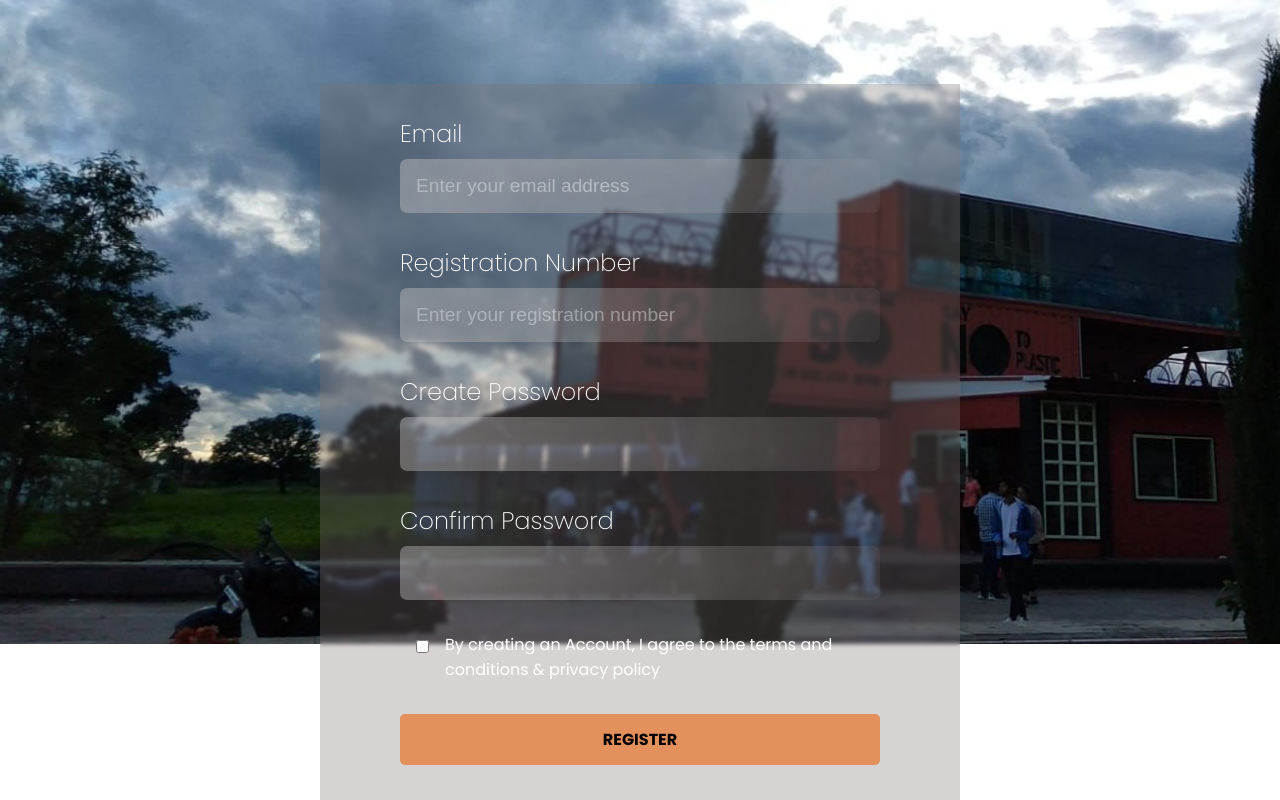
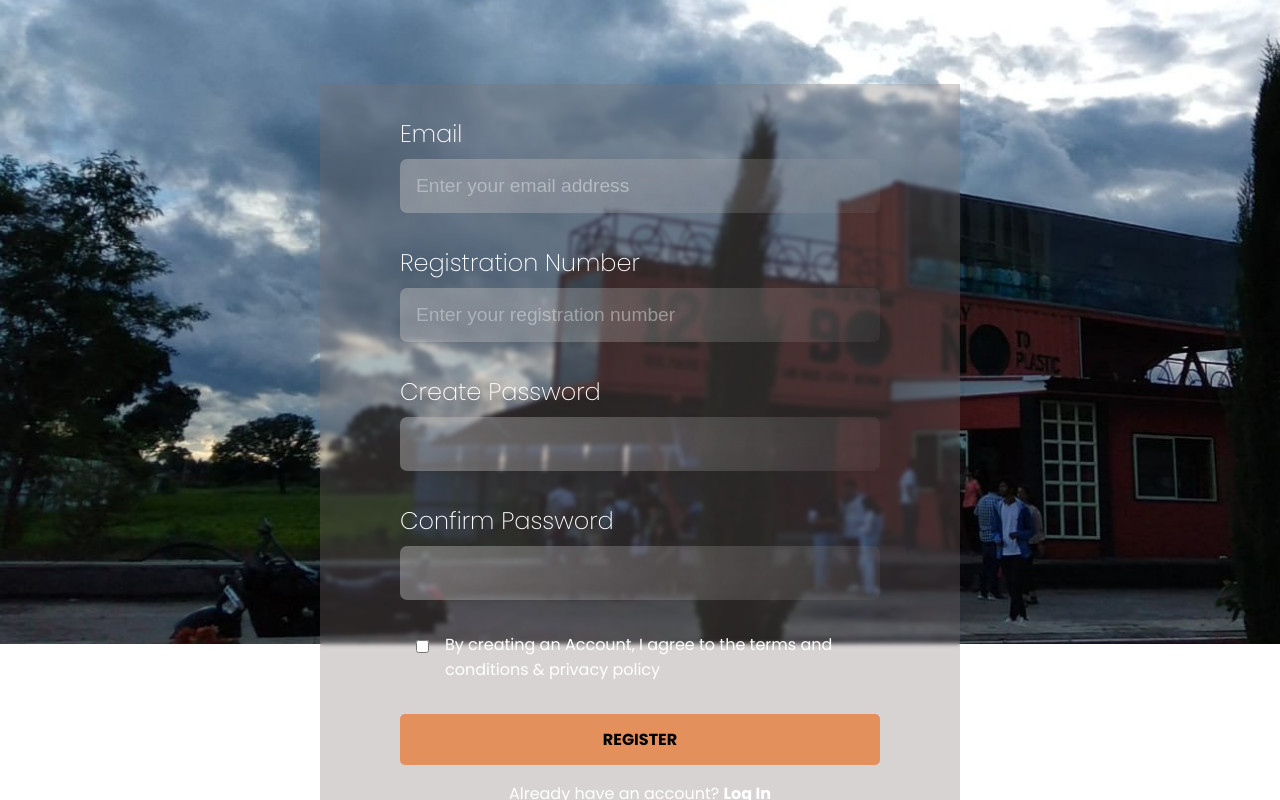
Before and after one commit to nabihaakhann/UnderBelly-Express, a React (Create React App) app in the folder Client/: page / in a window 1280 px wide. Both pictures are taken after a click on the element "Register". Shown: the part 156-956 px from the top of the page. Built offline with nearby package versions, Linux system fonts and the light colour scheme.

Commit message:
React Router Integerated

```diff
--- a/Client/package.json
+++ b/Client/package.json
@@ -12,6 +12,7 @@
     "@testing-library/user-event": "^13.5.0",
     "react": "^18.2.0",
     "react-dom": "^18.2.0",
+    "react-router-dom": "^6.8.0",
     "react-scripts": "5.0.1",
     "web-vitals": "^2.1.4"
   },
--- a/Client/src/App.js
+++ b/Client/src/App.js
@@ -1,6 +1,8 @@
 import './index.css';
-import LoginPage from './components/LoginPage';
-import { useEffect, useState } from 'react';
+import LoginPage from './components/LoginPage/LoginPage';
+import ErrorPage from './components/ErrorPage';
+
+import {createBrowserRouter, RouterProvider} from 'react-router-dom';
 
 function App() {
   // // Testing if the server is accepting any requests or not
@@ -9,11 +11,20 @@ function App() {
   //   .then(response => response.text())
   //   .then(text => console.log(text))
   // }, []);
+  const router = createBrowserRouter([
+    {
+      path: '/',
+      element: <LoginPage />,
+
+    },
+    {
+      path: '/:userId/home',
+      element: <div>This is the Home Page!</div>,
+    }
+  ])
 
   return (
-    <>
-      <LoginPage />
-    </>
+    <RouterProvider router={router} errorElement={<div>This is the error Page</div>}/>
   );
 }
 
--- /dev/null
+++ b/Client/src/components/ErrorPage.jsx
@@ -0,0 +1,15 @@
+import { useRouteError } from 'react-router-dom';
+import '../index.css';
+
+export default function ErrorPage(){
+    const error = useRouteError();
+    console.log(error);
+
+    return (
+        <div id='error-page'>
+            <h1 style={{marginBottom: '2rem'}}>Oops! Something went Wrong.</h1>
+            <p style={{marginBottom: '2rem'}}>Sorry, an unexpected error has occurred.</p>
+            <p><em>{error.status} {error.statusText}</em></p>
+        </div>
+    )
+}
--- a/Client/src/components/LoginForm.jsx
+++ b/Client/src/components/LoginPage/LoginForm.jsx
@@ -1,4 +1,4 @@
-import '../index.css';
+import '../../index.css';
 import {
     Colors,
     Button,
@@ -6,9 +6,10 @@ import {
     Input,
     HighlightedText,
     MessageBox
-}  from '../ui/ui';
+}  from '../../ui/ui';
 
 import { useState } from 'react';
+import { useNavigate } from 'react-router-dom';
 
 export default function LoginForm({register, setOutput, clearOutput, showOutput}){
     const [loginFormData, setLoginFormData] = useState({
@@ -16,6 +17,9 @@ export default function LoginForm({register, setOutput, clearOutput, showOutput}
         password: '',
         user: 'student'
     })
+
+    // For Redirecting to another url
+    const navigate = useNavigate();
 
     function setFormData(name, value){
         setLoginFormData(prevData => {
@@ -50,6 +54,10 @@ export default function LoginForm({register, setOutput, clearOutput, showOutput}
             console.log(response);
             setOutput(response.responseMessage);
             clearOutput();
+
+            if(response.success){
+                navigate(`/${response.userId}/home`);
+            }
         })
     }
 
--- a/Client/src/components/LoginPage.jsx
+++ b/Client/src/components/LoginPage/LoginPage.jsx
@@ -7,8 +7,12 @@ export default function LoginPage(){
   // Show Login & Registration Form
   const [showLoginForm, setShowLoginForm] = useState(true);
 
-  function showRegistrationForm(){
+  function displayRegistrationForm(){
     setShowLoginForm(false);
+  }
+
+  function displayLoginForm(){
+    setShowLoginForm(true);
   }
 
   //Show Message/Alert Box
@@ -37,7 +41,7 @@ export default function LoginPage(){
     <div id='login-page'>
       {showLoginForm ?
         <LoginForm
-          register={showRegistrationForm}
+          register={displayRegistrationForm}
           showOutput={showMessageBox}
           clearOutput={clearMessageBox}
           setOutput={displayMessageBox}
@@ -46,6 +50,7 @@ export default function LoginPage(){
           showOutput={showMessageBox}
           clearOutput={clearMessageBox}
           setOutput={displayMessageBox}
+          login={displayLoginForm}
         />}
     </div>
   )
--- a/Client/src/components/RegistrationForm.jsx
+++ b/Client/src/components/LoginPage/RegistrationForm.jsx
@@ -1,8 +1,8 @@
 import { useState } from "react";
 
-import {Input, Button, Colors, MessageBox} from '../ui/ui';
+import {Input, Button, Colors, MessageBox, HighlightedText} from '../../ui/ui';
 
-export default function RegistrationForm({showOutput, clearOutput, setOutput}){
+export default function RegistrationForm({showOutput, clearOutput, setOutput, login}){
     // Form Handling
     const [registrationFormData, setRegistrationFormData] = useState({
         email: '',
@@ -29,7 +29,6 @@ export default function RegistrationForm({showOutput, clearOutput, setOutput}){
         if(number.length === 10 && testOne && testTwo){
             return true;
         }
-
         return false;
     }
 
@@ -133,6 +132,13 @@ export default function RegistrationForm({showOutput, clearOutput, setOutput}){
                     hoverColor={Colors.primaryColorDark}
                     onButtonPress={onSubmitRegistrationForm}
                 > Register </Button>
+
+                <div>
+                    <p>
+                        Already have an account?
+                        <HighlightedText><strong onClick={login}>Log In</strong></HighlightedText>
+                    </p>
+                </div>
             </div>
         </div>
     )
--- a/Client/src/index.css
+++ b/Client/src/index.css
@@ -15,6 +15,10 @@ html{
   height: 100%;
   width: 100%;
   position: relative;
+}
+
+body{
+  color: white;
 }
 /* body:before{
   content: '';
@@ -83,3 +87,17 @@ input:focus{
   padding: 2rem 5rem;
   margin-top: 2rem;
 }
+
+/* Error Page */
+#error-page{
+  display: flex;
+  flex-direction: column;
+  justify-content: center;
+  align-items: center;
+  background: white;
+  position: absolute;
+  top: 0;
+  left: 0;
+  height: 100%;
+  width: 100%;
+}
```
Also changed, not shown: 2 other files (tests, documents, lock files or other folders).
